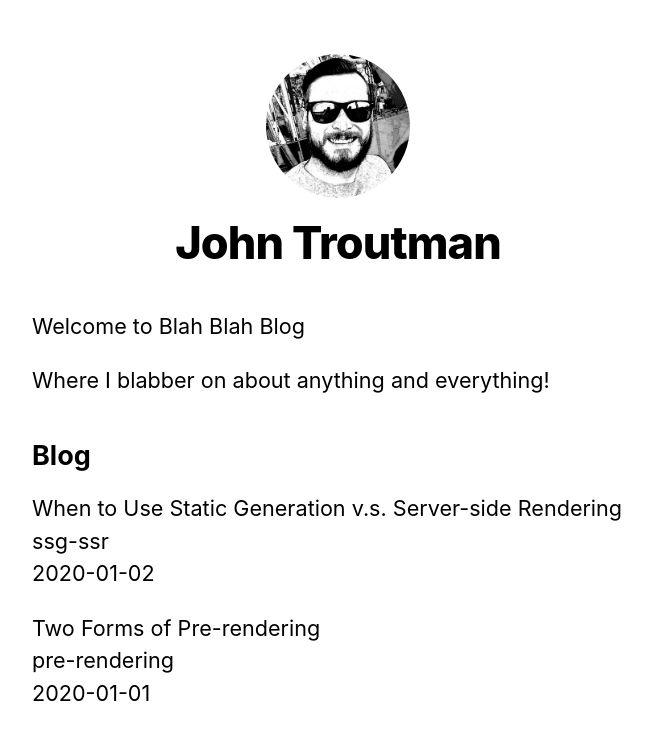
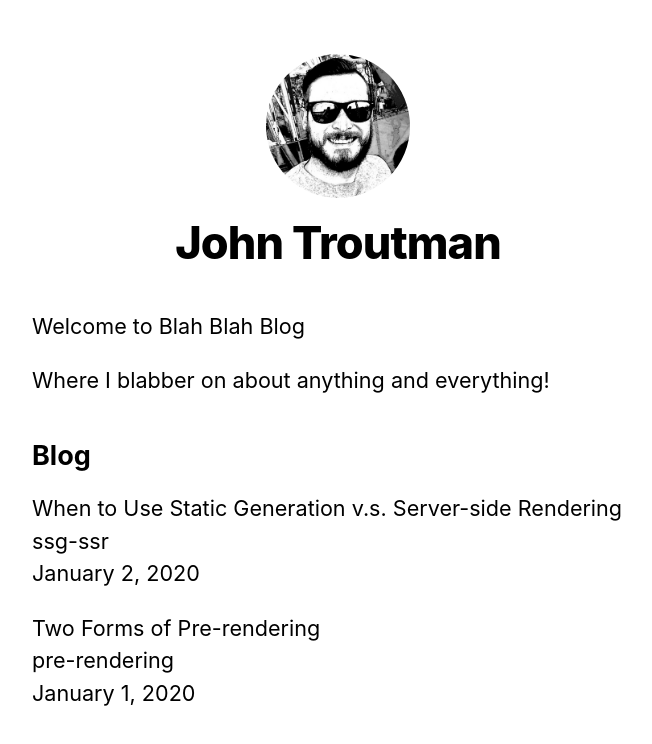
Before and after one commit to B0NG0FURY/blah-blah-blog, a Next.js app: page / in a window 1280 px wide. Shown: the top 744 px of the page, without its empty margins (302-954 px from the left). Built offline with nearby package versions, Linux system fonts and the light colour scheme.

Commit message:
installed 'date-fns' package. created date component that uses 'date-fns' to render dates of posts properly. added styling to posts.

```diff
--- /dev/null
+++ b/components/date.js
@@ -0,0 +1,6 @@
+import { parseISO, format } from "date-fns";
+
+export default function Date({ dateString }) {
+    const date = parseISO(dateString);
+    return <time dateTime={dateString}>{format(date, 'LLLL d, yyyy')}</time>
+}
--- a/package.json
+++ b/package.json
@@ -6,6 +6,7 @@
     "start": "next start"
   },
   "dependencies": {
+    "date-fns": "^2.28.0",
     "gray-matter": "^4.0.3",
     "next": "latest",
     "react": "17.0.2",
--- a/pages/index.js
+++ b/pages/index.js
@@ -1,7 +1,8 @@
-import Head from 'next/head'
-import Layout, { siteTitle } from '../components/layout'
-import utilStyles from '../styles/utils.module.css'
-import { getSortedPostsData } from '../lib/posts'
+import Head from 'next/head';
+import Layout, { siteTitle } from '../components/layout';
+import utilStyles from '../styles/utils.module.css';
+import { getSortedPostsData } from '../lib/posts';
+import Date from '../components/date';
 
 export async function getStaticProps() {
   const allPostsData = getSortedPostsData();
@@ -32,7 +33,7 @@
               <br />
               {id}
               <br />
-              {date}
+              <Date dateString={date} />
             </li>
           ))}
         </ul>
```
Also changed, not shown: pages/posts/[id].js (+15 -9 lines), 1 other file (tests, documents, lock files or other folders).
